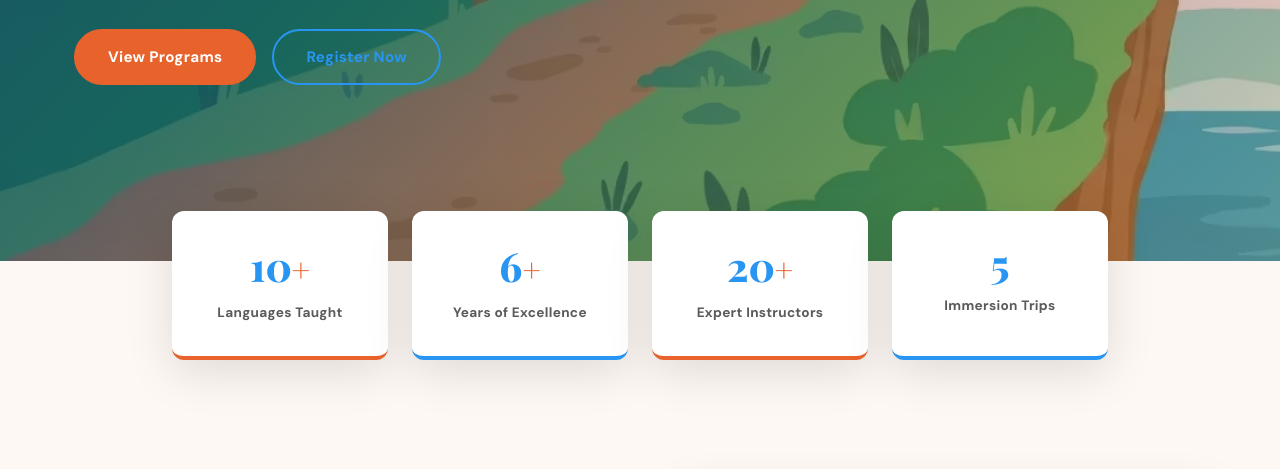
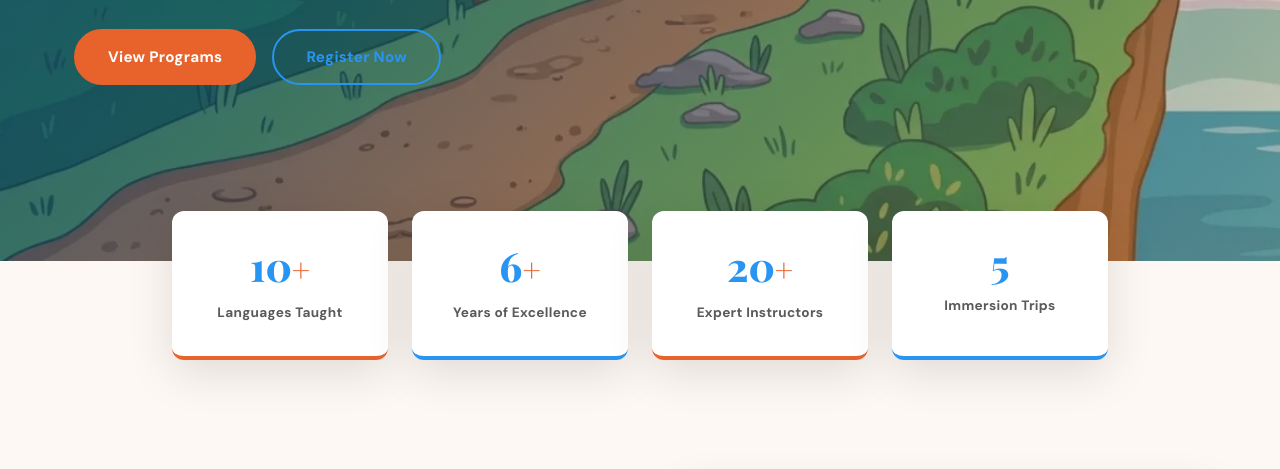
Before and after one commit to hunterberry640/lango-institute, a website built with Vite: page index.html in a window 1280 px wide. Shown: the part 539-1008 px from the top of the page. Built offline with nearby package versions, Linux system fonts and the light colour scheme; files whose address does not match are found by name.

Commit message:
increase screen resolution of background hero image

```diff
--- a/index.html
+++ b/index.html
@@ -48,7 +48,7 @@
   <!-- ═══ HERO ═══ -->
   <section class="hero" id="hero">
     <div class="hero__bg">
-      <img src="./src/assets/LanGo_background_image.avif" alt="" class="hero__bg-img" />
+      <img src="./src/assets/LanGo_background_image.webp" alt="" class="hero__bg-img" />
       <div class="hero__overlay"></div>
     </div>
 
```
Also changed, not shown: src/assets/LanGo_background_image.avif (deleted), src/assets/LanGo_background_image.webp (added).
